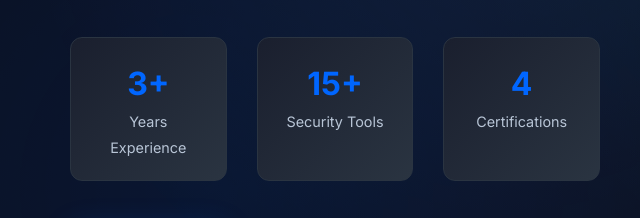
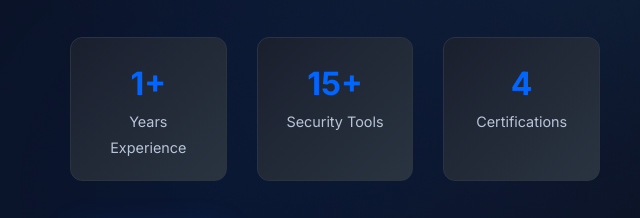
Before and after one commit to bhaveshbadhe/Portfolio, a plain HTML site: page index.html in a window 1280 px wide. Shown: the part 442-660 px from the top of the page, 0-640 px from the left. Drawn offline with Linux system fonts and the light colour scheme.

Commit message:
Update index.html

```diff
--- a/index.html
+++ b/index.html
@@ -875,7 +875,7 @@
 
                 <div class="hero-stats">
                     <div class="stat-item">
-                        <span class="stat-number">3+</span>
+                        <span class="stat-number">1+</span>
                         <span class="stat-label">Years Experience</span>
                     </div>
                     <div class="stat-item">
```
